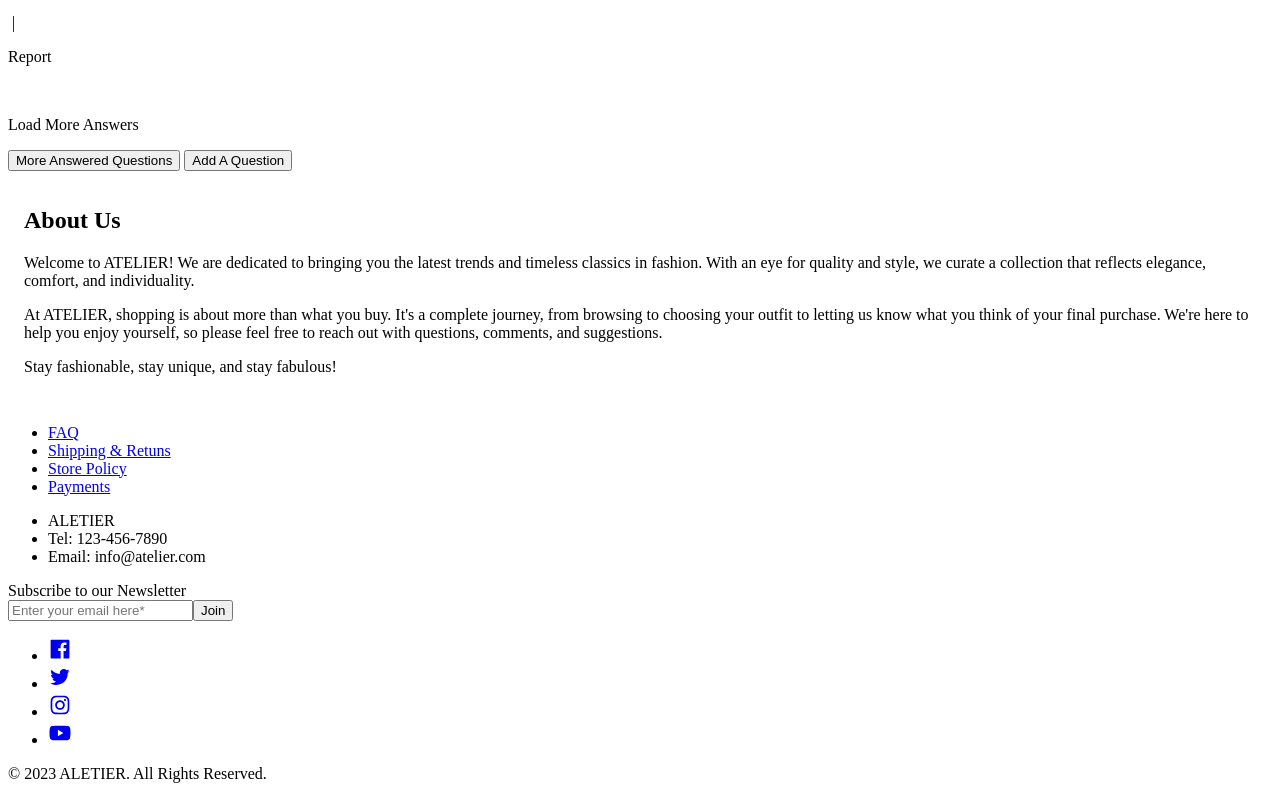
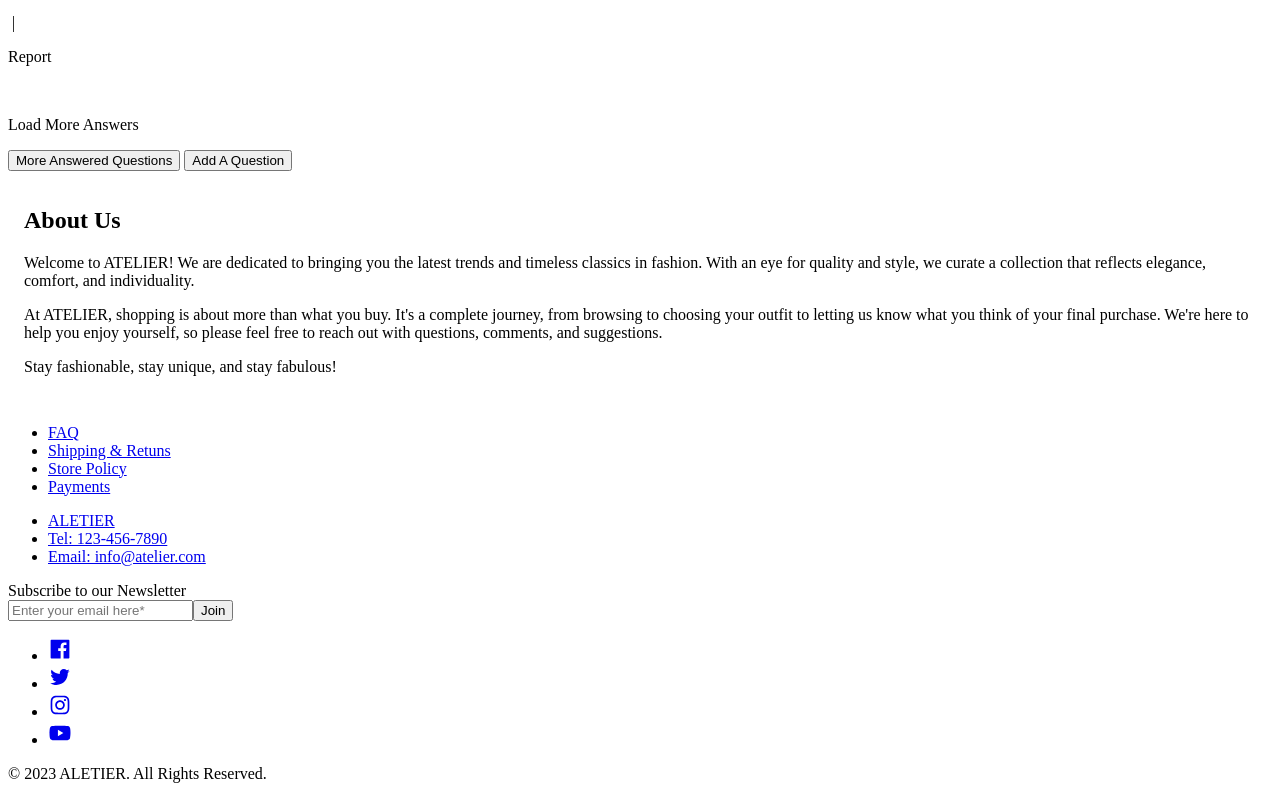
Before and after one commit to mcuellar98/SDC, a React (Create React App) app in the folder client/: page / in a window 1280 px wide. Shown: the part 1728-2527 px from the top of the page. Built offline with nearby package versions, Linux system fonts and the light colour scheme; the HTML template or start-up script is replaced by a standard one.

Commit message:
webpack edits

```diff
--- a/client/src/components/ComponentH/Footer.jsx
+++ b/client/src/components/ComponentH/Footer.jsx
@@ -29,9 +29,9 @@ const Footer = () => {
         </div>
         <div className="mb-8 md:mb-0">
           <ul className="text-lg">
-            <li>ALETIER</li>
-            <li>Tel: 123-456-7890</li>
-            <li>Email: info@atelier.com</li>
+            <li className='hover:text-[#78716C]'><a href="#">ALETIER</a></li>
+            <li className='hover:text-[#78716C]'><a href="#">  Tel: 123-456-7890</a></li>
+            <li className='hover:text-[#78716C]'><a href="#" >Email: info@atelier.com</a></li>
           </ul>
         </div>
         <div>
```
Also changed, not shown: 1 other file (tests, documents, lock files or other folders).
